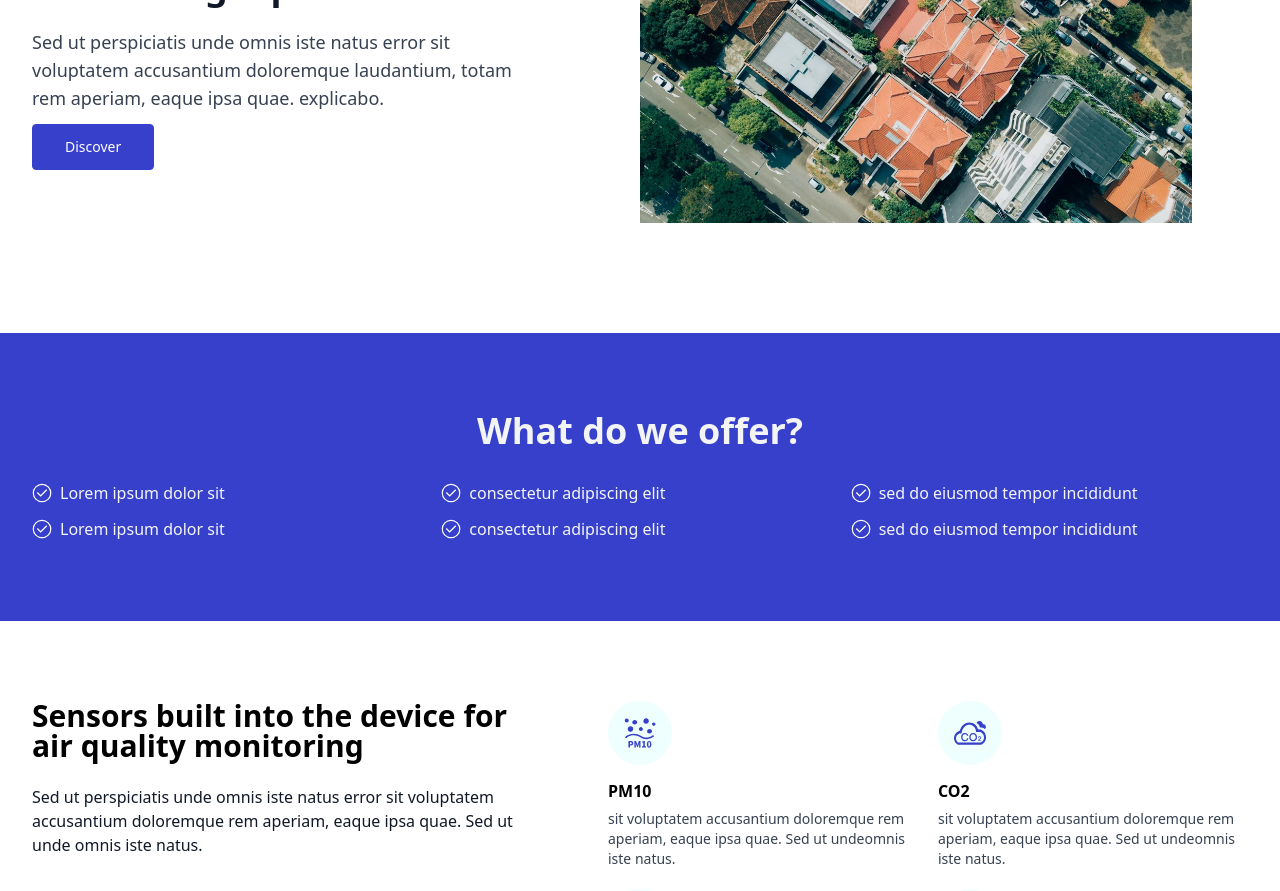
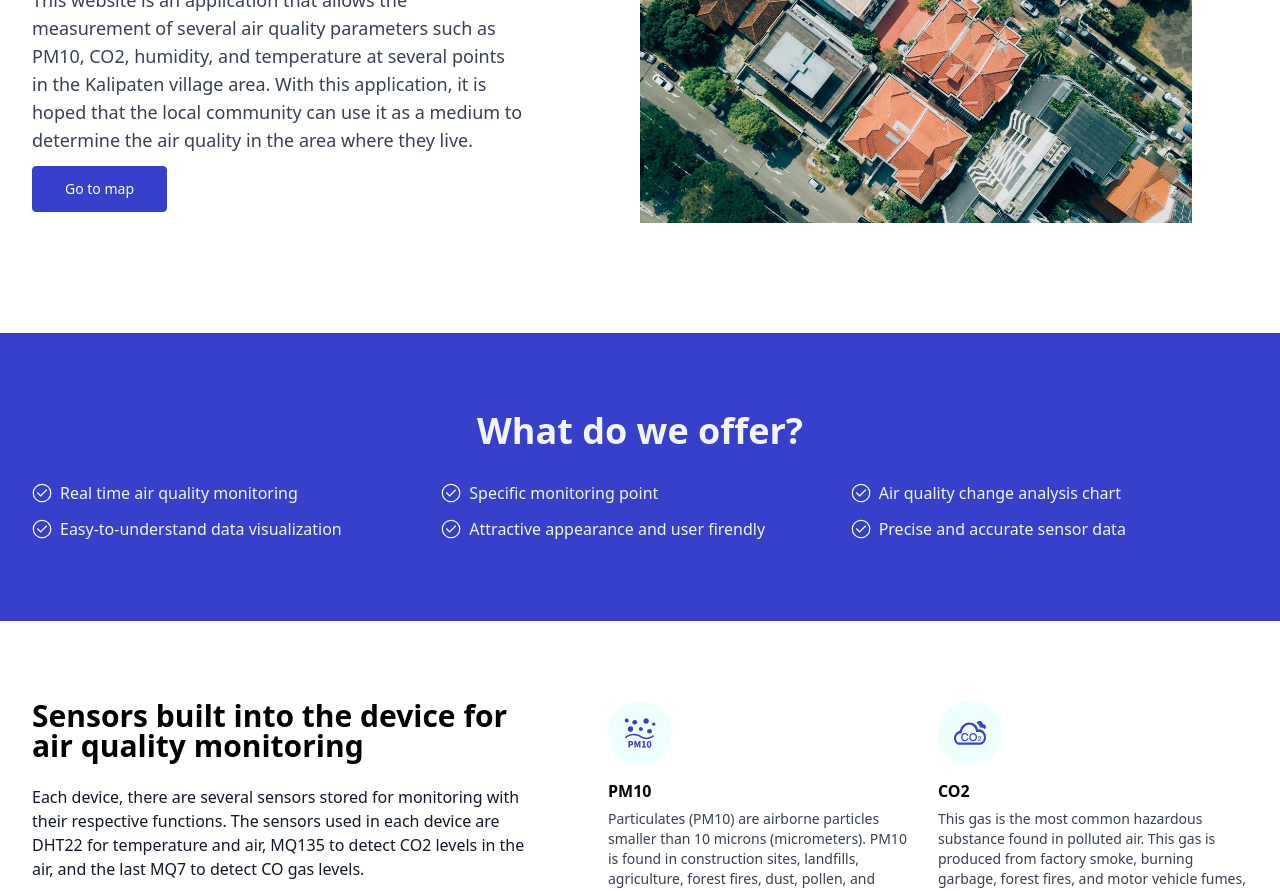
Before and after one commit to Alien-404/mku-nextjs, a Next.js app: page / in a window 1280 px wide. Shown: the part 240-1131 px from the top of the page. Built offline with nearby package versions, Linux system fonts and the light colour scheme.

Commit message:
fix dummy text

```diff
--- a/components/Feature.js
+++ b/components/Feature.js
@@ -11,9 +11,10 @@ export default function Feature() {
             Sensors built into the device for air quality monitoring
           </h5>
           <p className='mb-6 text-gray-900'>
-            Sed ut perspiciatis unde omnis iste natus error sit voluptatem
-            accusantium doloremque rem aperiam, eaque ipsa quae. Sed ut unde
-            omnis iste natus.
+            Each device, there are several sensors stored for monitoring with
+            their respective functions. The sensors used in each device are
+            DHT22 for temperature and air, MQ135 to detect CO2 levels in the
+            air, and the last MQ7 to detect CO gas levels.
           </p>
           <div className='flex items-center'>
             <ButtonFill title={'Discover'} link={'/device'} />
--- a/components/Hero.js
+++ b/components/Hero.js
@@ -8,14 +8,17 @@ export default function Hero() {
         <div className='mb-2 lg:mb-0 lg:max-w-lg lg:pr-5'>
           <div className='max-w-xl mb-4'>
             <h2 className='font-sans text-3xl font-bold tracking-tight text-gray-900 sm:text-4xl sm:leading-none max-w-lg mb-6'>
-              Indonesia Air quality index monitoring report
+              Kalipaten Village Air Quality Index Monitoring Report
             </h2>
             <p className='text-gray-700 text-base md:text-lg'>
-              Sed ut perspiciatis unde omnis iste natus error sit voluptatem
-              accusantium doloremque laudantium, totam rem aperiam, eaque ipsa
-              quae. explicabo.
+              This website is an application that allows the measurement of
+              several air quality parameters such as PM10, CO2, humidity, and
+              temperature at several points in the Kalipaten village area. With
+              this application, it is hoped that the local community can use it
+              as a medium to determine the air quality in the area where they
+              live.
             </p>
-            <ButtonFill title={'Discover'} link={'/map'} />
+            <ButtonFill title={'Go to map'} link={'/map'} />
           </div>
         </div>
         <div className='flex items-center justify-center lg:w-1/2'>
--- a/components/partials/ListView.js
+++ b/components/partials/ListView.js
@@ -10,8 +10,12 @@ export default function ListView({ listItem }) {
               Our list device deploy on street
             </h2>
             <p className='max-w-lg mt-8 text-gray-500'>
-              Lorem ipsum dolor sit amet consectetur adipisicing elit.
-              Aspernatur praesentium natus sapiente commodi. Aliquid sunt
+              Device is a combination of several sensors that are assembled in
+              such a concise manner that one device includes all the parameters
+              you want to monitor. This page contains a list of devices
+              scattered in the Kalipaten village area along with the status of
+              the device itself, whether it is active or not. Each device also
+              has a specific location description of each.
             </p>
           </div>
         </div>
--- a/json/featureItem.json
+++ b/json/featureItem.json
@@ -2,21 +2,21 @@
     {
       "name": "PM10",
       "icon": "pm10",
-      "desc": "sit voluptatem accusantium doloremque rem aperiam, eaque ipsa quae. Sed ut undeomnis iste natus."
+      "desc": "Particulates (PM10) are airborne particles smaller than 10 microns (micrometers). PM10 is found in construction sites, landfills, agriculture, forest fires, dust, pollen, and bacterial fragments."
     },
     {
       "name": "CO2",
       "icon": "co2",
-      "desc": "sit voluptatem accusantium doloremque rem aperiam, eaque ipsa quae. Sed ut undeomnis iste natus."
+      "desc": "This gas is the most common hazardous substance found in polluted air. This gas is produced from factory smoke, burning garbage, forest fires, and motor vehicle fumes, and much more."
     },
     {
       "name": "Temperature",
       "icon": "temperature",
-      "desc": "sit voluptatem accusantium doloremque rem aperiam, eaque ipsa quae. Sed ut undeomnis iste natus."
+      "desc": "Temperature is one of the air quality monitoring parameters that needs to be monitored. Because humans need the ideal temperature. Because if the temperature changes quickly, the immune system will be reduced."
     },
     {
       "name": "Humidity",
       "icon": "humidity",
-      "desc": "sit voluptatem accusantium doloremque rem aperiam, eaque ipsa quae. Sed ut undeomnis iste natus."
+      "desc": "The most common influence of humidity on the body is the health of the skin or lips. Air that is too dry can cause skin or lips to crack. Therefore, with a sensor that detects air humidity, people can take preventive action, namely by drinking more water if the air condition outside is dry."
     }
   ]
--- a/json/purposeItem.json
+++ b/json/purposeItem.json
@@ -1,10 +1,10 @@
 {
     "items": [
-        "Lorem ipsum dolor sit",
-        "consectetur adipiscing elit",
-        "sed do eiusmod tempor incididunt",
-        "Lorem ipsum dolor sit",
-        "consectetur adipiscing elit",
-        "sed do eiusmod tempor incididunt"
+        "Real time air quality monitoring",
+        "Specific monitoring point",
+        "Air quality change analysis chart",
+        "Easy-to-understand data visualization",
+        "Attractive appearance and user firendly",
+        "Precise and accurate sensor data"
     ]
 }
```
